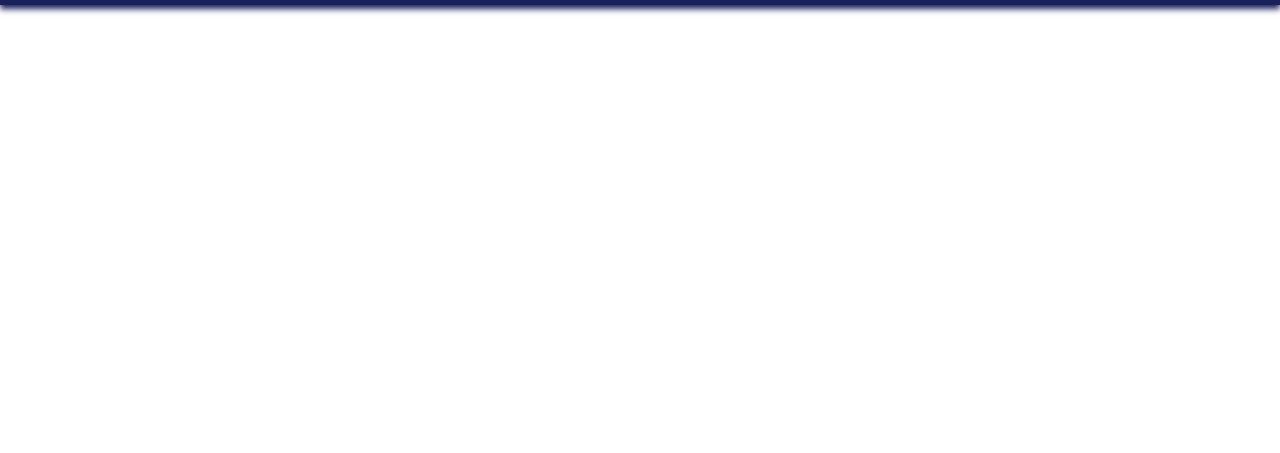
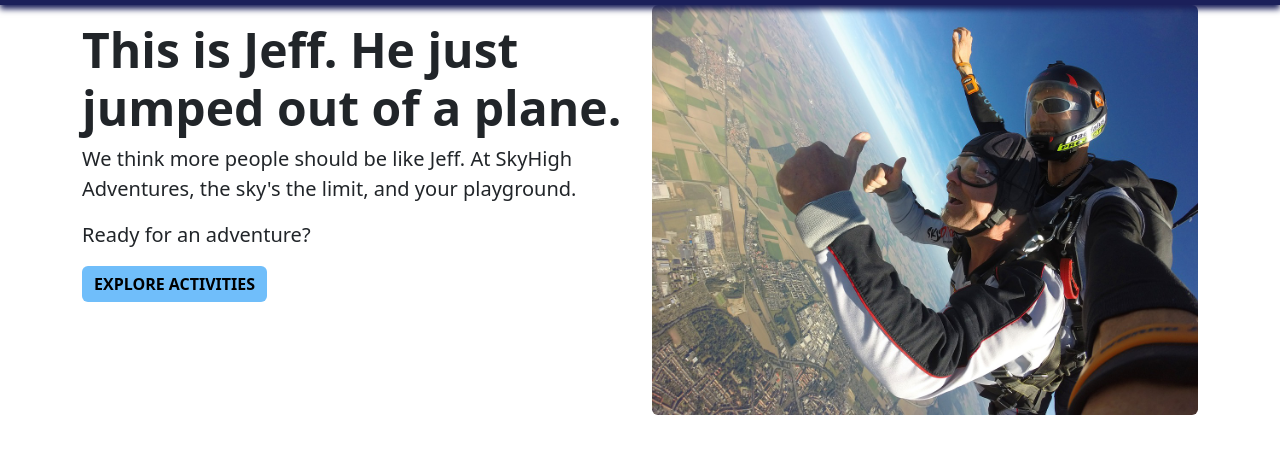
Before and after one commit to benn0425/dsn1713-skyhighadventures, a plain HTML site: page index.html in a window 1280 px wide. Shown: the part 99-552 px from the top of the page. Drawn offline with nearby package versions, Linux system fonts and the light colour scheme.

Commit message:
Added base hero structure and image

```diff
--- a/index.html
+++ b/index.html
@@ -58,19 +58,27 @@
             </nav>
         </header>
 
-        <!-- <main>
-            <section id="hero"> add background image here
-                <div class="container">
-                  <div class="d-flex justify-content-center align-items-center">
-                    <div class="text-white text-center">
-                      <h1 class="display-1">Main heading for page</h1>
-                      <p class="lead">Some lead text or subtitle</p>
-                      <button type="button" class="btn btn-light">Call to action</button>
+        <main>
+            <section class="container" id="hero">
+                <div class="row">
+
+                    <div class="col pt-3">
+                        <div>
+                            <div>
+                            <h1 class="display-5 fw-bold">This is Jeff. He just jumped out of a plane.</h1>
+                            <p class="lead">We think more people should be like Jeff. At SkyHigh Adventures, the sky's the limit, and your playground.</p>
+                            <p class="fs-5 fw-medium">Ready for an adventure?</p>
+                            <button type="button" class="btn btn-light">Explore Activities</button>
+                            </div>
+                        </div>
                     </div>
-                  </div>
+
+                    <div class="col">
+                        <img class="img-fluid col rounded" src="images/parachute-1702689_1280.jpg" alt="Man skydiving">
+                   </div>
                 </div>
               </section>
-        </main> -->
+        </main>
 
 
         <script src="https://cdn.jsdelivr.net/npm/bootstrap@5.3.3/dist/js/bootstrap.bundle.min.js" integrity="sha384-YvpcrYf0tY3lHB60NNkmXc5s9fDVZLESaAA55NDzOxhy9GkcIdslK1eN7N6jIeHz" crossorigin="anonymous"></script>
```
Also changed, not shown: images/parachute-1702689_1280.jpg (added).
